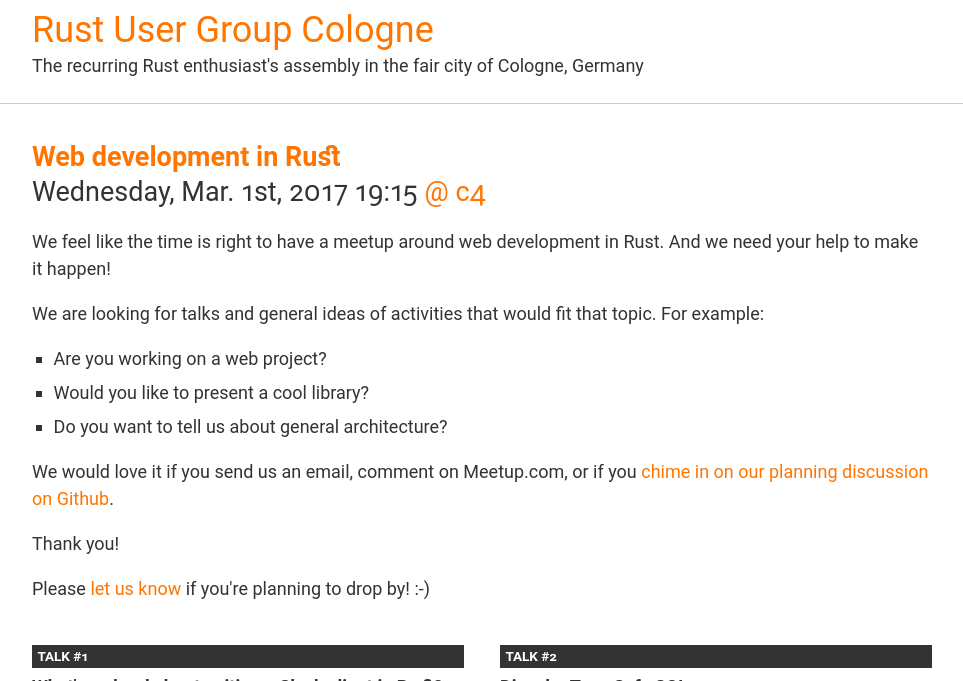
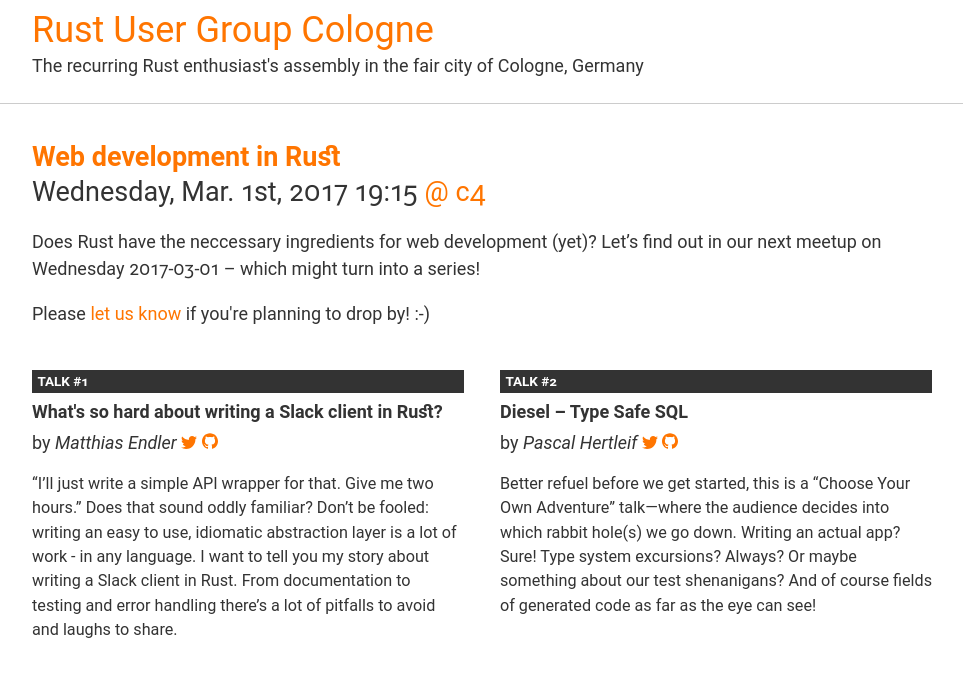
Before and after one commit to Rustaceans/rust-cologne, a Jekyll site: the page built from _posts/2017-03-01-web-dev.md, in a window 1280 px wide and 900 px high, cut to the strip 0-681 px from the top of the window. Shown: the whole strip, without its empty margins (158-1121 px from the left). Built offline with Jekyll 4.4.1, drawn with Linux system fonts in a browser that asks for light colours.

Commit message:
Update 2017-03-01-web-dev.md

```diff
--- a/_posts/2017-03-01-web-dev.md
+++ b/_posts/2017-03-01-web-dev.md
@@ -12,6 +12,8 @@
     name: "Matthias Endler"
     twitter: matthiasendler
     github: mre
+  abstract: |
+    "I'll just write a simple API wrapper for that. Give me two hours." Does that sound oddly familiar? Don't be fooled: writing an easy to use, idiomatic abstraction layer is a lot of work - in any language. I want to tell you my story about writing a Slack client in Rust. From documentation to testing and error handling there's a lot of pitfalls to avoid and laughs to share.
 - title: "Diesel – Type Safe SQL"
   speaker:
     name: "Pascal Hertleif"
@@ -20,17 +22,4 @@
   abstract: |
     Better refuel before we get started, this is a "Choose Your Own Adventure" talk—where the audience decides into which rabbit hole(s) we go down. Writing an actual app? Sure! Type system excursions? Always? Or maybe something about our test shenanigans? And of course fields of generated code as far as the eye can see!
 ---
-We feel like the time is right to have a meetup around web development in Rust.
-And we need your help to make it happen!
-
-We are looking for talks and general ideas of activities that would fit that
-topic. For example:
-
-- Are you working on a web project?
-- Would you like to present a cool library?
-- Do you want to tell us about general architecture?
-
-We would love it if you send us an email, comment on Meetup.com, or if you [chime
-in on our planning discussion on Github](https://github.com/Rustaceans/rust-cologne/issues/24).
-
-Thank you!
+Does Rust have the neccessary ingredients for web development (yet)? Let's find out in our next meetup on Wednesday 2017-03-01 – which might turn into a series!
```
